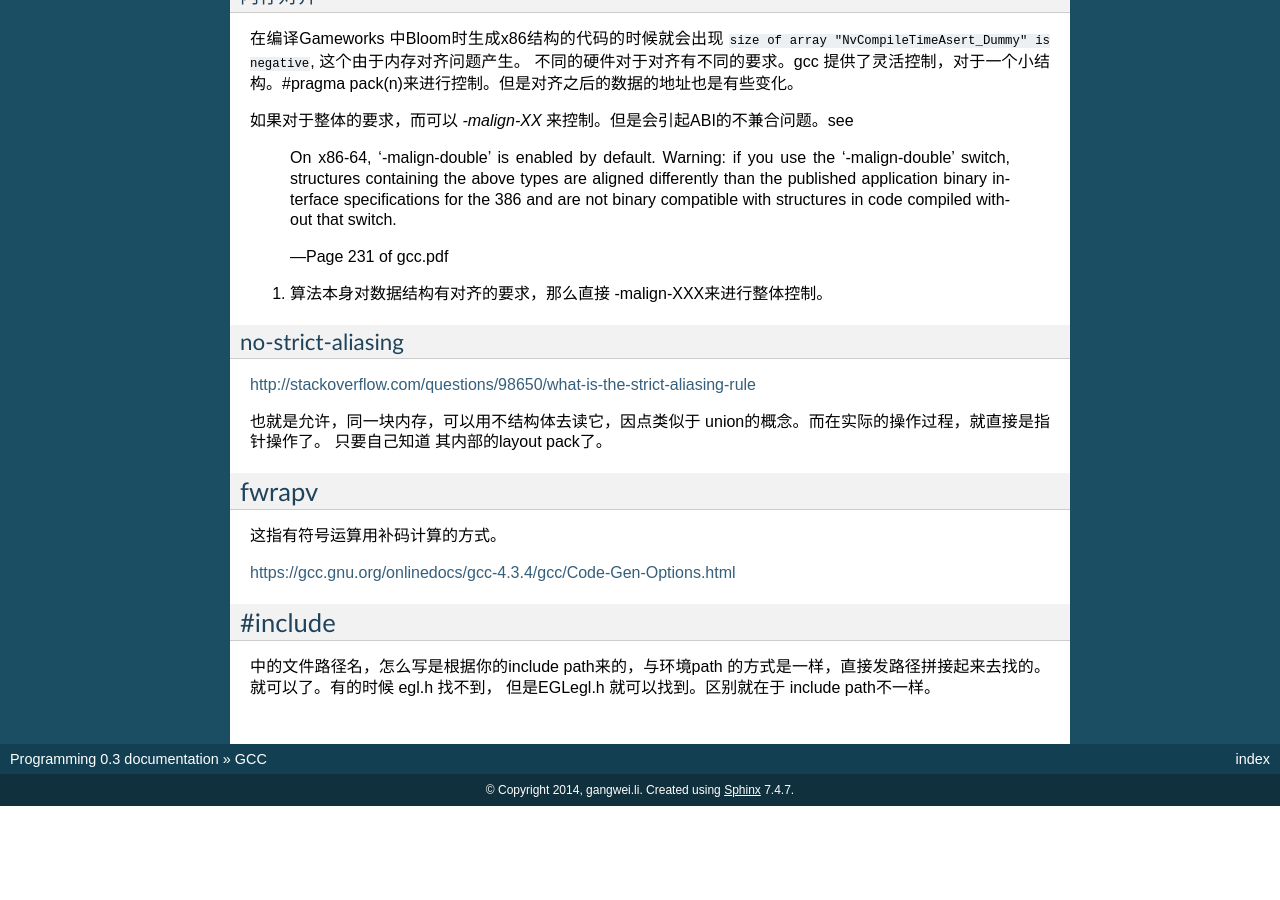
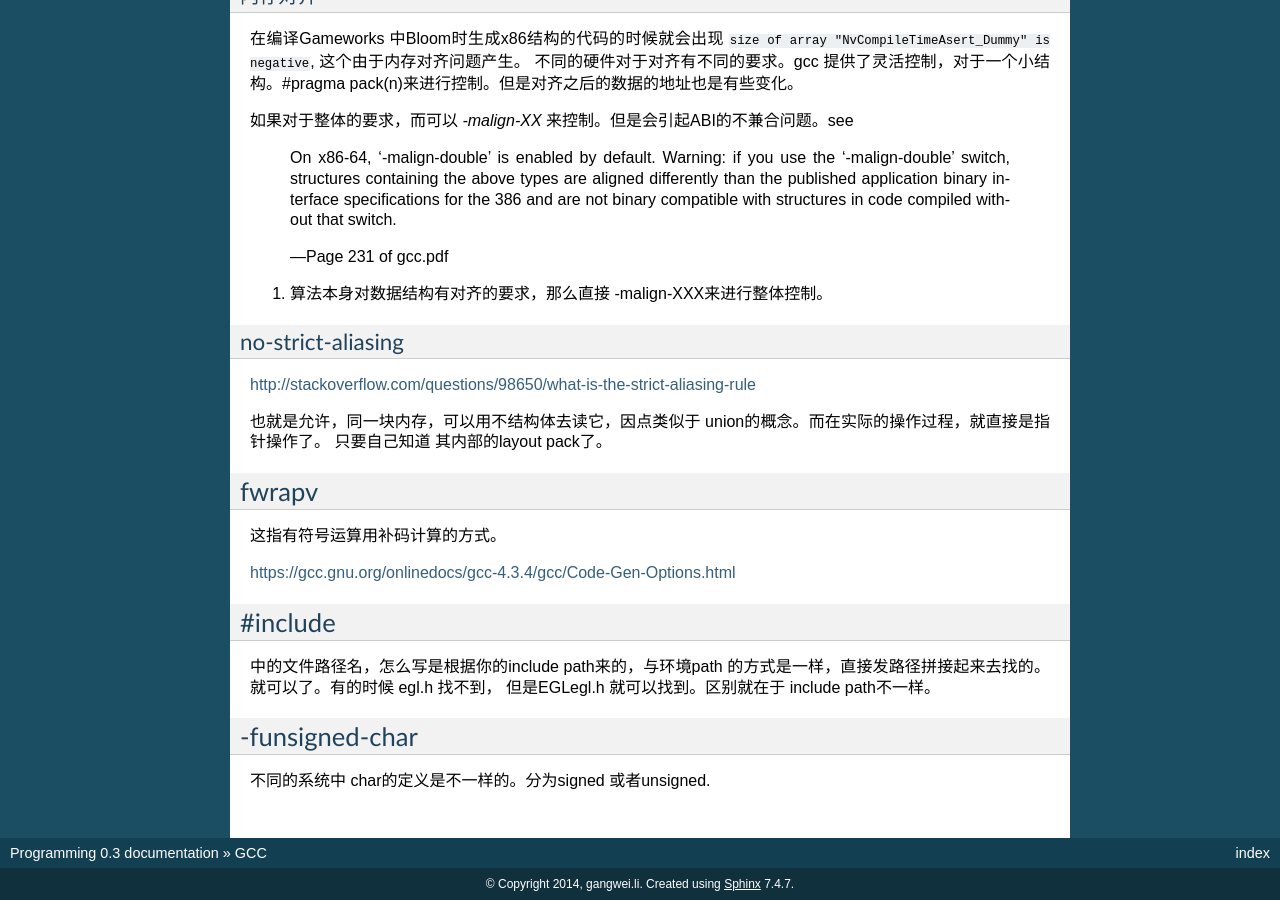
Before and after one commit to gwli/Programming, a Sphinx documentation site: the page built from source/content/Stage_3/Compiler/gcc.rst, in a window 1280 px wide and 900 px high, scrolled down 866 px. Built offline with Sphinx 7.4.7, drawn with Linux system fonts in a browser that asks for light colours; cross-references to code outside the pages are shown as plain code; before the commit the page ends 1672 px from its top, so only the background shows below that.

Commit message:
char signedness

```diff
--- a/source/content/Stage_3/Compiler/gcc.rst
+++ b/source/content/Stage_3/Compiler/gcc.rst
@@ -76,3 +76,9 @@ https://gcc.gnu.org/onlinedocs/gcc-4.3.4/gcc/Code-Gen-Options.html
 
 中的文件路径名，怎么写是根据你的include path来的，与环境path 的方式是一样，直接发路径拼接起来去找的。
 就可以了。有的时候 egl.h 找不到， 但是EGL\egl.h 就可以找到。区别就在于 include path不一样。
+
+
+-funsigned-char
+===============
+
+不同的系统中 char的定义是不一样的。分为signed 或者unsigned.
```
